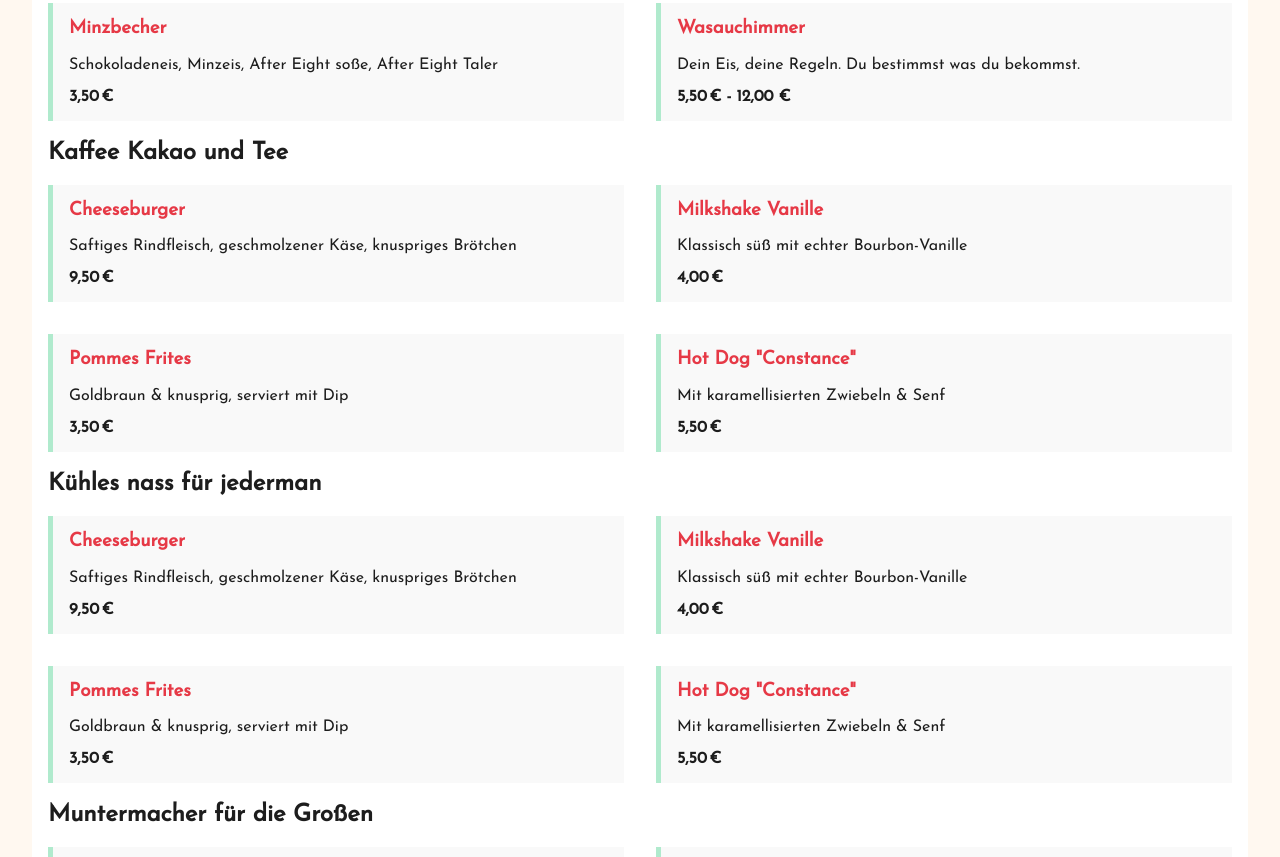
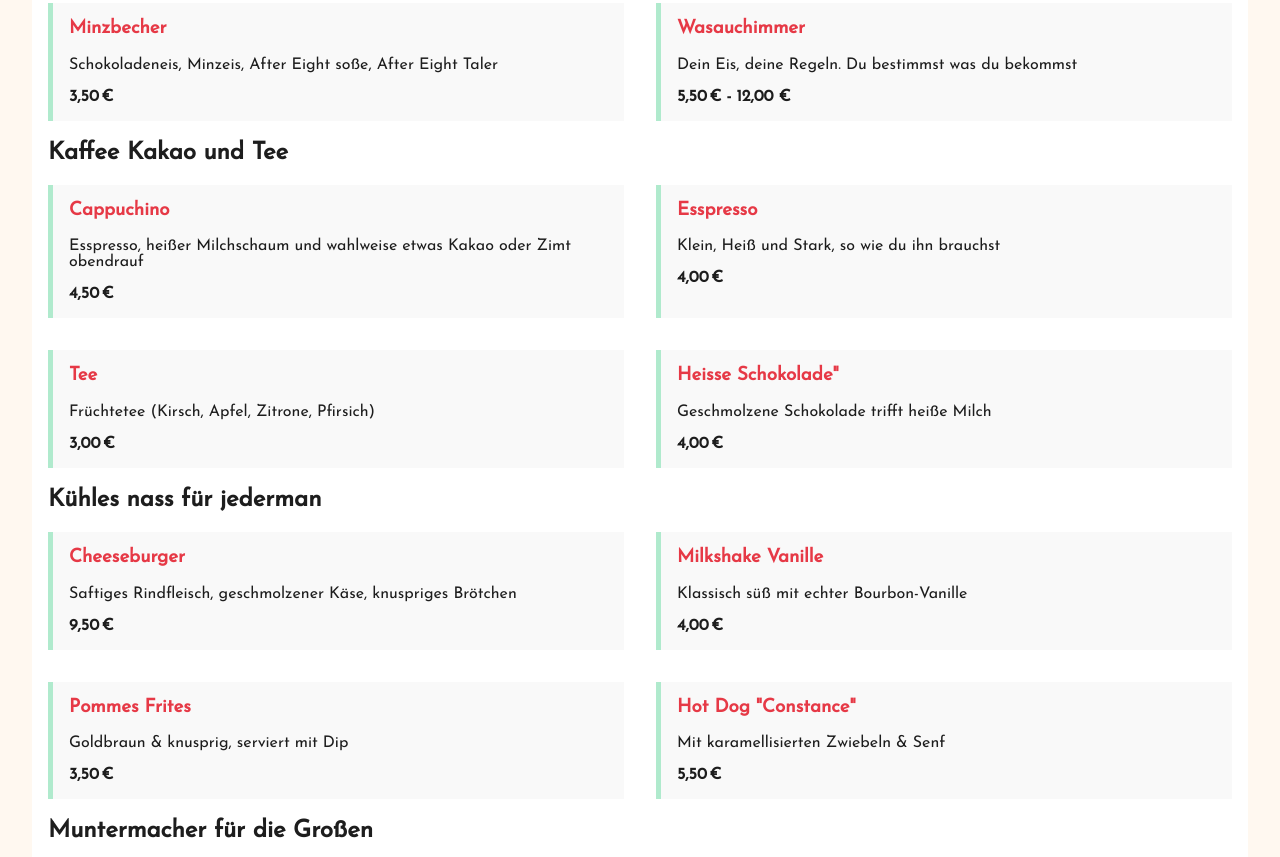
Before and after one commit to gabriel-drechsler/Constance-Diner, a plain HTML site: page index.html in a window 1280 px wide. Shown: the part 1097-1954 px from the top of the page. Drawn offline with Linux system fonts and the light colour scheme.

Commit message:
Update index.html

```diff
--- a/index.html
+++ b/index.html
@@ -70,7 +70,7 @@
         </div>
         <div class="menu-item">
           <h3>Wasauchimmer</h3>
-          <p>Dein Eis, deine Regeln. Du bestimmst was du bekommst.</p>
+          <p>Dein Eis, deine Regeln. Du bestimmst was du bekommst</p>
           <span class="price">5,50 € - 12,00 €</span>
         </div>
       </div>
@@ -78,24 +78,24 @@
         <h2>Kaffee Kakao und Tee</h2>
       <div class="menu-grid">
         <div class="menu-item">
-          <h3>Cheeseburger</h3>
-          <p>Saftiges Rindfleisch, geschmolzener Käse, knuspriges Brötchen</p>
-          <span class="price">9,50 €</span>
+          <h3>Cappuchino</h3>
+          <p>Esspresso, heißer Milchschaum und wahlweise etwas Kakao oder Zimt obendrauf</p>
+          <span class="price">4,50 €</span>
         </div>
         <div class="menu-item">
-          <h3>Milkshake Vanille</h3>
-          <p>Klassisch süß mit echter Bourbon-Vanille</p>
+          <h3>Esspresso</h3>
+          <p>Klein, Heiß und Stark, so wie du ihn brauchst</p>
           <span class="price">4,00 €</span>
         </div>
         <div class="menu-item">
-          <h3>Pommes Frites</h3>
-          <p>Goldbraun & knusprig, serviert mit Dip</p>
-          <span class="price">3,50 €</span>
+          <h3>Tee</h3>
+          <p>Früchtetee (Kirsch, Apfel, Zitrone, Pfirsich)</p>
+          <span class="price">3,00 €</span>
         </div>
         <div class="menu-item">
-          <h3>Hot Dog "Constance"</h3>
-          <p>Mit karamellisierten Zwiebeln & Senf</p>
-          <span class="price">5,50 €</span>
+          <h3>Heisse Schokolade"</h3>
+          <p>Geschmolzene Schokolade trifft heiße Milch</p>
+          <span class="price">4,00 €</span>
         </div>
       </div>
     <!--Kalte Getränke-->
```
